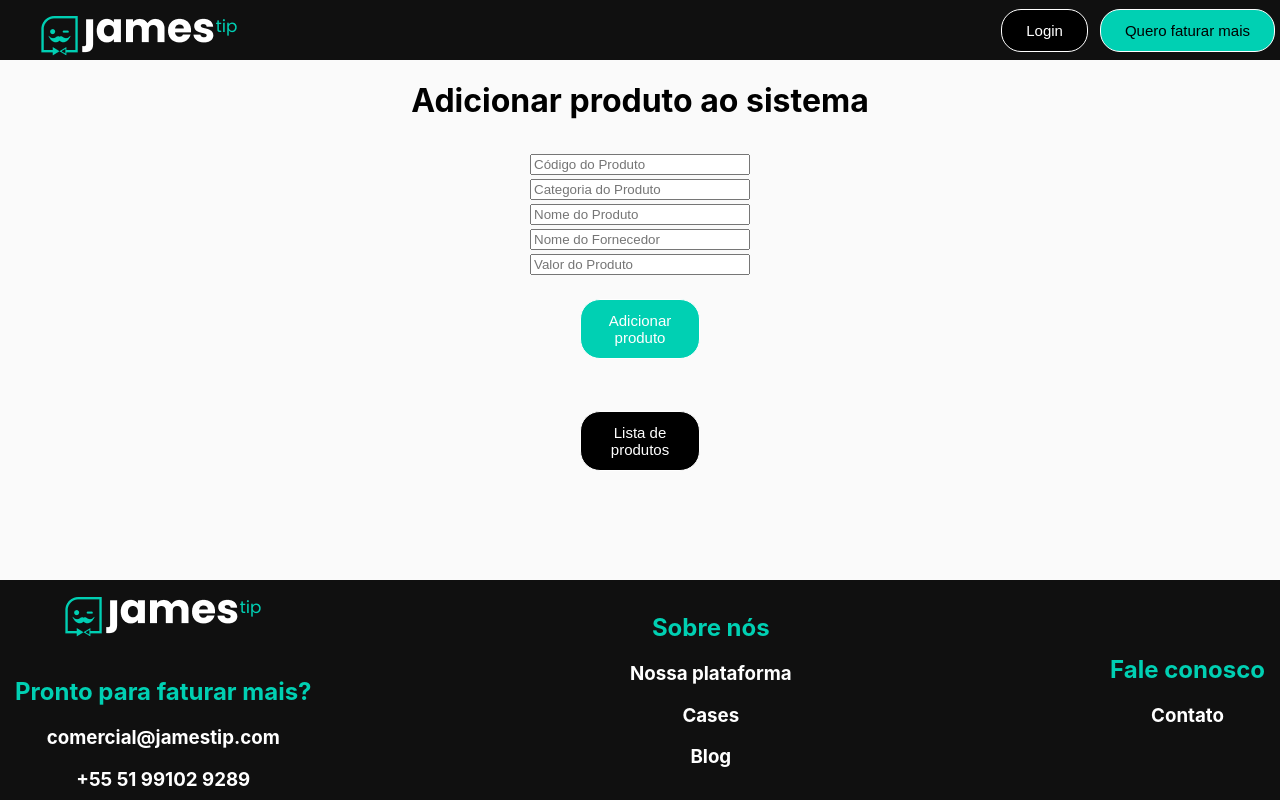
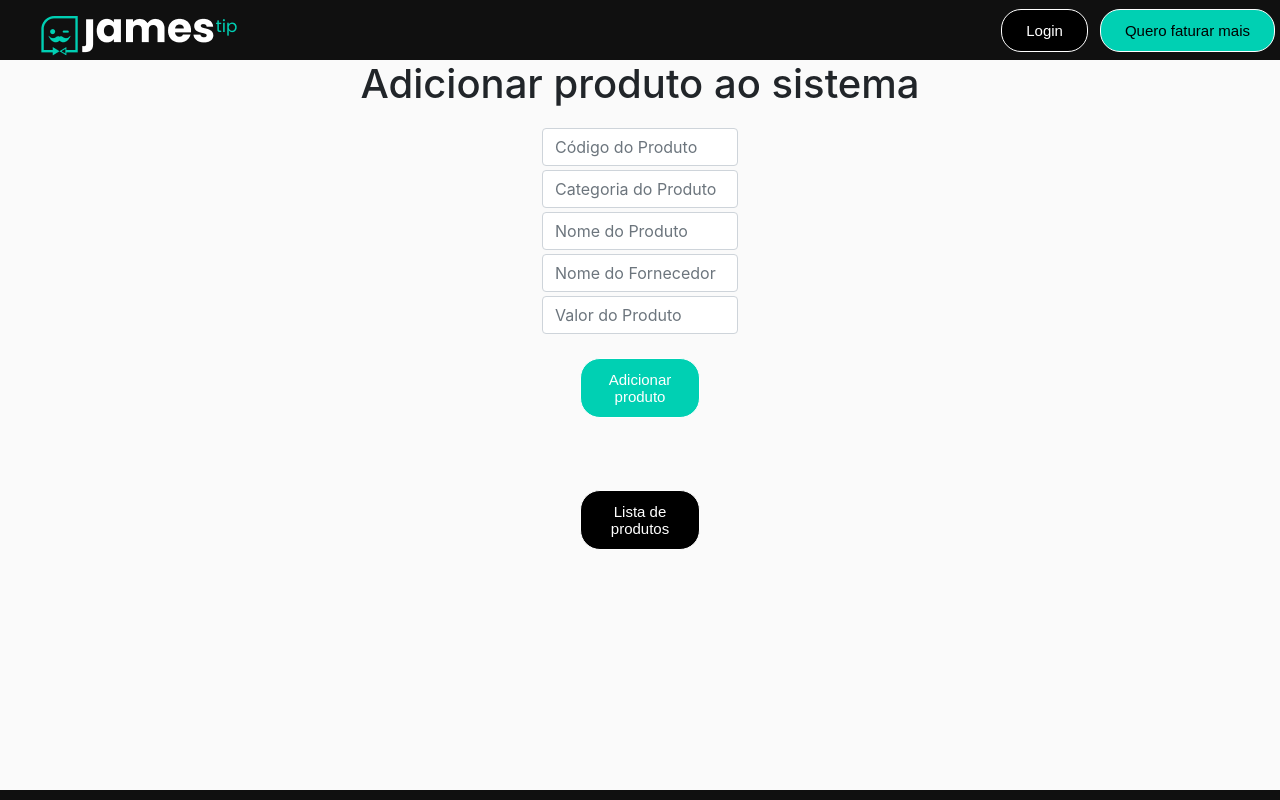
Before and after one commit to visantiago99/jamestip-challenge, a React (Create React App) app: page / in a window 1280 px wide. Shown: the top 800 px of the page. Built offline with nearby package versions, Linux system fonts and the light colour scheme.

Commit message:
Add bootstrap

```diff
--- a/package.json
+++ b/package.json
@@ -12,6 +12,7 @@
     "@types/react-dom": "^17.0.11",
     "react": "^17.0.2",
     "react-dom": "^17.0.2",
+    "react-icons": "^4.3.1",
     "react-router-dom": "^6.0.2",
     "react-scripts": "4.0.3",
     "styled-components": "^5.3.3",
--- a/public/index.html
+++ b/public/index.html
@@ -10,6 +10,7 @@
       content="Web site created using create-react-app"
     />
     <link rel="apple-touch-icon" href="%PUBLIC_URL%/logo192.png" />
+    <link href="https://cdn.jsdelivr.net/npm/bootstrap@5.1.3/dist/css/bootstrap.min.css" rel="stylesheet" integrity="sha384-1BmE4kWBq78iYhFldvKuhfTAU6auU8tT94WrHftjDbrCEXSU1oBoqyl2QvZ6jIW3" crossorigin="anonymous">
     <!--
       manifest.json provides metadata used when your web app is installed on a
       user's mobile device or desktop. See https://developers.google.com/web/fundamentals/web-app-manifest/
--- a/src/components/Footer/index.tsx
+++ b/src/components/Footer/index.tsx
@@ -1,6 +1,7 @@
 import React from 'react';
 import { Container } from './styles';
-import JamesTipLogo from '../../images/JamesTipLogo.png'
+import JamesTipLogo from '../../images/JamesTipLogo.png';
+import { AiOutlineMail, AiOutlinePhone, AiOutlineFacebook, AiOutlineInstagram, AiOutlineWhatsApp } from "react-icons/ai";
 
 const Footer: React.FC = () => {
   return (
@@ -8,8 +9,8 @@ const Footer: React.FC = () => {
       <div className="logo-hero">
         <img src={JamesTipLogo} alt="logo"/>
         <h2>Pronto para faturar mais?</h2>
-        <h3>comercial@jamestip.com</h3>
-        <h3>+55 51 99102 9289</h3>
+        <h3><AiOutlineMail /> comercial@jamestip.com</h3>
+        <h3><AiOutlinePhone /> +55 51 99102 9289</h3>
       </div>
       <div className="about">
         <h2>Sobre nós</h2>
@@ -20,6 +21,9 @@ const Footer: React.FC = () => {
       <div className="contact">
         <h2>Fale conosco</h2>
         <h3>Contato</h3>
+        <AiOutlineFacebook className="links" />
+        <AiOutlineInstagram className="links" />
+        <AiOutlineWhatsApp className="links" />
       </div>
     </Container>
   );
--- a/src/components/Footer/styles.ts
+++ b/src/components/Footer/styles.ts
@@ -9,7 +9,8 @@ export const Container = styled.div`
   padding: 0 15px;
   justify-content: space-between;
   bottom: 0;
-  position: fixed;
+  margin-top: 15rem;
+  position: relative;
   min-width: 100%;
   min-height: 220px;
 
@@ -28,4 +29,8 @@ export const Container = styled.div`
   .contact h2 {
     color: #00D0B3;
   }
+
+  .links {
+    font-size: 27px;
+  }
 `;
--- a/src/components/Formulary.tsx
+++ b/src/components/Formulary.tsx
@@ -46,14 +46,14 @@ export default function Formulary() {
   }
 
   return (
-    <div className="formulary">
+    <div className="formulary mb-3">
       <GlobalStyle />
-      <input type="text" placeholder="Código do Produto" name="productId" onChange={handleChange} value={input.productId} />
-      <input type="text" placeholder="Categoria do Produto" name="category" onChange={handleChange} value={input.category} />
-      <input type="text" placeholder="Nome do Produto" name="name" onChange={handleChange} value={input.name} />
-      <input type="text" placeholder="Nome do Fornecedor" name="suplierName" onChange={handleChange} value={input.suplierName} />
-      <input type="number" placeholder="Valor do Produto" name="price" onChange={handleChange}  />
-      <button type="button" onClick={handleClick}>Adicionar produto</button>
+      <input className="form-control" type="text" placeholder="Código do Produto" name="productId" onChange={handleChange} value={input.productId} />
+      <input className="form-control" type="text" placeholder="Categoria do Produto" name="category" onChange={handleChange} value={input.category} />
+      <input className="form-control" type="text" placeholder="Nome do Produto" name="name" onChange={handleChange} value={input.name} />
+      <input className="form-control" type="text" placeholder="Nome do Fornecedor" name="suplierName" onChange={handleChange} value={input.suplierName} />
+      <input className="form-control"type="number" placeholder="Valor do Produto" name="price" onChange={handleChange}  />
+      <button type="button" className="btn-info" onClick={handleClick}>Adicionar produto</button>
     </div>
   )
 }
--- a/src/components/ProductCard.tsx
+++ b/src/components/ProductCard.tsx
@@ -50,12 +50,12 @@ const ProductCard: React.FC <propsChildren> = ( {index, ...product} ) => {
   }
 
   const renderForm = () => {
-    return <div>
-      <input type="text" placeholder="Código do Produto" name="productId" onChange={handleChange}  />
-      <input type="text" placeholder="Categoria do Produto" name="category"  onChange={handleChange} />
-      <input type="text" placeholder="Nome do Produto" name="name"  onChange={handleChange} />
-      <input type="text" placeholder="Nome do Fornecedor" name="suplierName" onChange={handleChange}  />
-      <input type="number" placeholder="Valor do Produto" name="price" onChange={handleChange}  />
+    return <div className="formulary mb-3">
+      <input className="form-control" type="text" placeholder="Código do Produto" name="productId" onChange={handleChange}  />
+      <input className="form-control" type="text" placeholder="Categoria do Produto" name="category"  onChange={handleChange} />
+      <input className="form-control" type="text" placeholder="Nome do Produto" name="name"  onChange={handleChange} />
+      <input className="form-control" type="text" placeholder="Nome do Fornecedor" name="suplierName" onChange={handleChange}  />
+      <input className="form-control" type="number" placeholder="Valor do Produto" name="price" onChange={handleChange}  />
       <Link to="/ProductList"><button type="button" onClick={applyChange}>apply</button></Link>
     </div>
   }
@@ -63,14 +63,15 @@ const ProductCard: React.FC <propsChildren> = ( {index, ...product} ) => {
   if (showEdit) return renderForm()
 
   return (
-    <div>
-          <p>{product.productId}</p>
-          <p>{product.category}</p>
-          <p>{product.name}</p>
-          <p>{product.suplierName}</p>
-          <p>{product.price}</p>
-          <button type="button" onClick={buttonHandler}>editar</button>
-          <button type="button" onClick={deleteButton}>delete</button>
+    <div className="card card-style">
+      <div className="card-body">
+          <h5 className="card-title">{product.name}</h5>
+          <h6 className="card-subtitle mb-2 text-muted">ID do produto: {product.productId} | Categoria: {product.category}</h6>
+          <h6>{product.suplierName}</h6>
+          <h6>{product.price}</h6>
+          <button className="btn-warning" type="button" onClick={buttonHandler}>editar</button>
+          <button className="btn-danger" type="button" onClick={deleteButton}>deletar</button>
+      </div>
     </div>
   )
 }
--- a/src/pages/Home.tsx
+++ b/src/pages/Home.tsx
@@ -17,7 +17,7 @@ const Home = () => {
       <Formulary />
       <br />
       <Link to="/ProductList">
-        <button type="button" className="plist-link">Lista de produtos</button>
+        <button type="button" className="plist-link btn-info">Lista de produtos</button>
       </Link>
       <Footer />
     </div>
--- a/src/pages/ProductsList.tsx
+++ b/src/pages/ProductsList.tsx
@@ -18,9 +18,9 @@ export default function ProductsList() {
     <div>
       <GlobalStyle />
       <Header />
-      <ul>
+      <div className="card-container">
         {productList.length > 0 ? productList.map((pdt, i) =><ProductCard {...pdt} index={i} />) : localObj.map((pdt: any, i: any) =><ProductCard {...pdt} index={i} />)}
-      </ul>
+      </div>
       <br />
       <br />
       <Link to="/">
--- a/src/styles/global.ts
+++ b/src/styles/global.ts
@@ -9,6 +9,7 @@ export default createGlobalStyle`
 
   body {
     background: #fafafa;
+    width: 100%;
   }
 
   .formulary {
@@ -48,4 +49,15 @@ export default createGlobalStyle`
     font: 15px Robot, sans-serif;
   }
 
+  .card-style {
+    max-width: 18rem;
+    margin-top: 3rem;
+    margin-bottom: 15rem;
+  }
+
+  .card-container {
+    display: flex;
+    flex-direction: column;
+    align-items: center;
+  }
 `;
```
Also changed, not shown: 1 other file (tests, documents, lock files or other folders).
